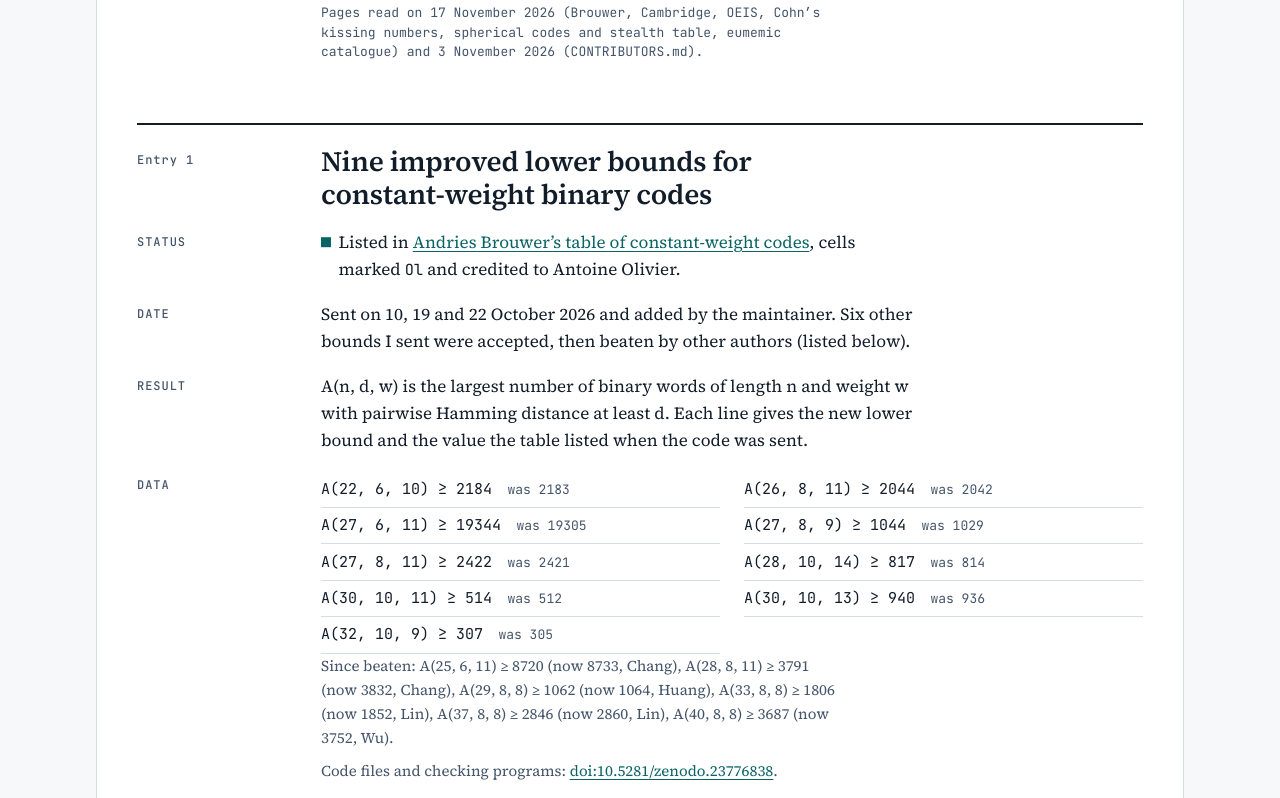
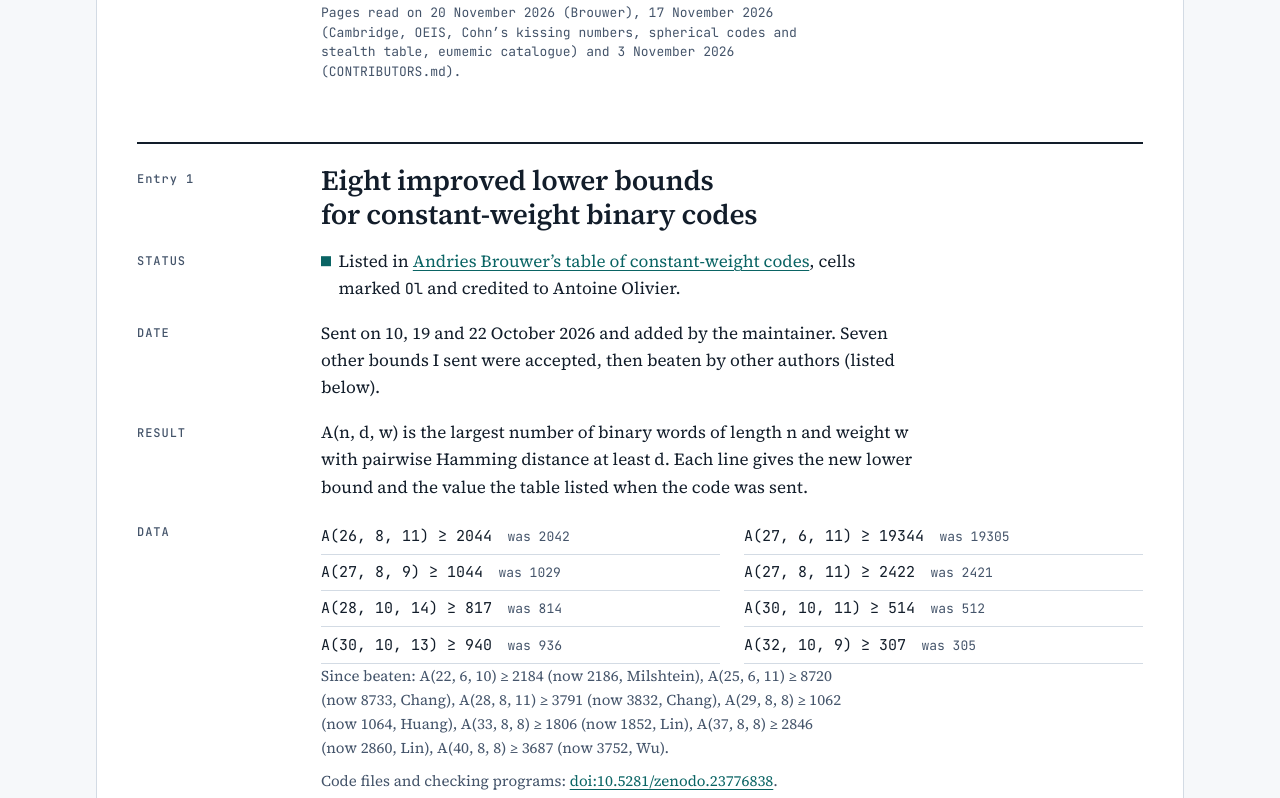
Before and after one commit to antoine-olivier/antoine-olivier.com, a plain HTML site: page index.html in a window 1280 px wide. Shown: the part 1252-2050 px from the top of the page. Drawn offline with Linux system fonts and the light colour scheme.

Commit message:
Credit eight Brouwer-table bounds, not nine
The table read on 20 November 2026 credits eight cells to Ol. A(22, 6, 10)
now reads 2186 (Mi, Milshtein), so it moves to the "Since beaten" list.
Counts, title, date line, read dates and footer updated; text only.

Co-Authored-By: Claude Sonnet 5.5 <noreply@anthropic.com>

```diff
--- a/index.html
+++ b/index.html
@@ -155,7 +155,7 @@
     <div class="val">
       <p class="checked key-top"><span class="key"><span class="mark" aria-hidden="true"></span>listed in a public table or approved by its editors</span><span class="key"><span class="mark open" aria-hidden="true"></span>sent or archived, not listed yet</span></p>
       <ul class="ledger">
-        <li><span class="n">9</span><span><a href="#brouwer"><b>Improved lower bounds</b> for constant-weight binary codes</a><span class="src"><span class="mark" aria-hidden="true"></span><a href="https://aeb.win.tue.nl/codes/Andw.html">Andries Brouwer’s table of constant-weight codes</a>, cells marked <code>Ol</code></span></span></li>
+        <li><span class="n">8</span><span><a href="#brouwer"><b>Improved lower bounds</b> for constant-weight binary codes</a><span class="src"><span class="mark" aria-hidden="true"></span><a href="https://aeb.win.tue.nl/codes/Andw.html">Andries Brouwer’s table of constant-weight codes</a>, cells marked <code>Ol</code></span></span></li>
         <li><span class="n">5</span><span><a href="#cohn"><b>Spherical codes</b> in dimensions 11 to 14</a><span class="src"><span class="mark" aria-hidden="true"></span><a href="https://spherical-codes.org/">Henry Cohn’s table of spherical codes</a>, credited “Antoine Olivier, 2026.”</span></span></li>
         <li><span class="n">3</span><span><a href="https://cohn.mit.edu/stealth"><b>Stealthy configurations</b> in dimensions 18, 28 and 30</a><span class="src"><span class="mark" aria-hidden="true"></span><a href="https://cohn.mit.edu/stealth">Henry Cohn’s table of stealth radius bounds</a>, credited as a personal communication from Antoine Olivier, 2026</span></span></li>
         <li class="wait"><span class="n">6</span><span><a href="#ccd"><b>Atomic clusters</b> with lower energy than the Cambridge Cluster Database</a><span class="src"><span class="mark open" aria-hidden="true"></span>Sent to the database authors on 22 October 2026, not listed yet</span></span></li>
@@ -165,16 +165,16 @@
       <p class="also"><a href="#checks">Checks of other people’s work</a>: reruns of four integer-multiplication pull requests, credited in CONTRIBUTORS.md, and an input error in an exoplanet catalogue, corrected by its author.</p>
       <p class="also">Also <a href="#next">submitted</a>: rectilinear crossing numbers of K<sub>n</sub> for 38 values of n, sent to the table’s maintainer on 22 October 2026.</p>
       <p class="also">Since beaten: kissing number in dimension 37, lower bound 500008 (now 505638, Kravatskiy, in <a href="https://cohn.mit.edu/kissing-numbers">Henry Cohn’s kissing-number table</a> read on 17 November 2026). It was built from Lin’s configuration by replacing three of its supports, which added 192 vectors in all, and archived at <a href="https://doi.org/10.5281/zenodo.23569153">doi:10.5281/zenodo.23569153</a>.</p>
-      <p class="checked">Pages read on 17 November 2026 (Brouwer, Cambridge, OEIS, Cohn’s kissing numbers, spherical codes and stealth table, eumemic catalogue) and 3 November 2026 (CONTRIBUTORS.md).</p>
+      <p class="checked">Pages read on 20 November 2026 (Brouwer), 17 November 2026 (Cambridge, OEIS, Cohn’s kissing numbers, spherical codes and stealth table, eumemic catalogue) and 3 November 2026 (CONTRIBUTORS.md).</p>
     </div>
   </section>
 
   <article class="entry" id="brouwer" aria-labelledby="brouwer-title">
-    <div class="entry-head"><div class="id">Entry 1</div><h2 id="brouwer-title">Nine improved lower bounds for constant-weight binary codes</h2></div>
+    <div class="entry-head"><div class="id">Entry 1</div><h2 id="brouwer-title">Eight improved lower bounds for constant-weight binary codes</h2></div>
 
     <div class="row"><div class="tag">Status</div><div class="val"><p class="status"><span class="mark" aria-hidden="true"></span><span>Listed in <a href="https://aeb.win.tue.nl/codes/Andw.html">Andries Brouwer’s table of constant-weight codes</a>, cells marked <code>Ol</code> and credited to Antoine Olivier.</span></p></div></div>
 
-    <div class="row"><div class="tag">Date</div><div class="val"><p>Sent on 10, 19 and 22 October 2026 and added by the maintainer. Six other bounds I sent were accepted, then beaten by other authors (listed below).</p></div></div>
+    <div class="row"><div class="tag">Date</div><div class="val"><p>Sent on 10, 19 and 22 October 2026 and added by the maintainer. Seven other bounds I sent were accepted, then beaten by other authors (listed below).</p></div></div>
 
     <div class="row"><div class="tag">Result</div><div class="val">
       <p>A(n, d, w) is the largest number of binary words of length n and weight w with pairwise Hamming distance at least d. Each line gives the new lower bound and the value the table listed when the code was sent.</p>
@@ -182,7 +182,6 @@
 
     <div class="row"><div class="tag">Data</div><div class="val">
       <ul class="bounds" aria-label="Lower bounds credited Ol in the table, with the previous value">
-        <li>A(22, 6, 10) ≥ 2184 <span class="old">was 2183</span></li>
         <li>A(26, 8, 11) ≥ 2044 <span class="old">was 2042</span></li>
         <li>A(27, 6, 11) ≥ 19344 <span class="old">was 19305</span></li>
         <li>A(27, 8, 9) ≥ 1044 <span class="old">was 1029</span></li>
@@ -192,7 +191,7 @@
         <li>A(30, 10, 13) ≥ 940 <span class="old">was 936</span></li>
         <li>A(32, 10, 9) ≥ 307 <span class="old">was 305</span></li>
       </ul>
-      <p class="also">Since beaten: A(25, 6, 11) ≥ 8720 (now 8733, Chang), A(28, 8, 11) ≥ 3791 (now 3832, Chang), A(29, 8, 8) ≥ 1062 (now 1064, Huang), A(33, 8, 8) ≥ 1806 (now 1852, Lin), A(37, 8, 8) ≥ 2846 (now 2860, Lin), A(40, 8, 8) ≥ 3687 (now 3752, Wu).</p>
+      <p class="also">Since beaten: A(22, 6, 10) ≥ 2184 (now 2186, Milshtein), A(25, 6, 11) ≥ 8720 (now 8733, Chang), A(28, 8, 11) ≥ 3791 (now 3832, Chang), A(29, 8, 8) ≥ 1062 (now 1064, Huang), A(33, 8, 8) ≥ 1806 (now 1852, Lin), A(37, 8, 8) ≥ 2846 (now 2860, Lin), A(40, 8, 8) ≥ 3687 (now 3752, Wu).</p>
       <p class="also">Code files and checking programs: <a href="https://doi.org/10.5281/zenodo.23776838">doi:10.5281/zenodo.23776838</a>.</p>
     </div></div>
 
@@ -348,7 +347,7 @@
     </div></div>
   </section>
 
-  <footer>Page updated on 17 November 2026.</footer>
+  <footer>Page updated on 20 November 2026.</footer>
 </main>
 </body>
 </html>
```
